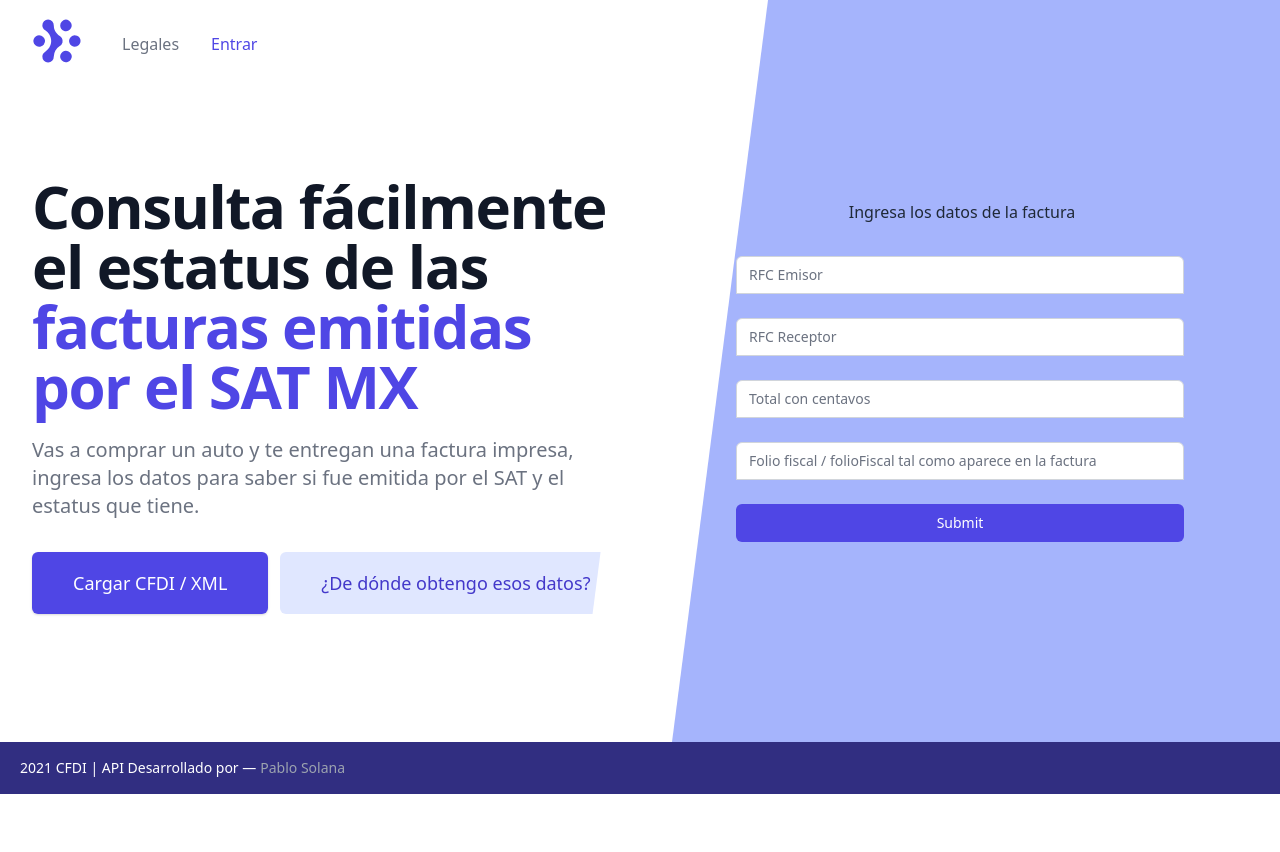
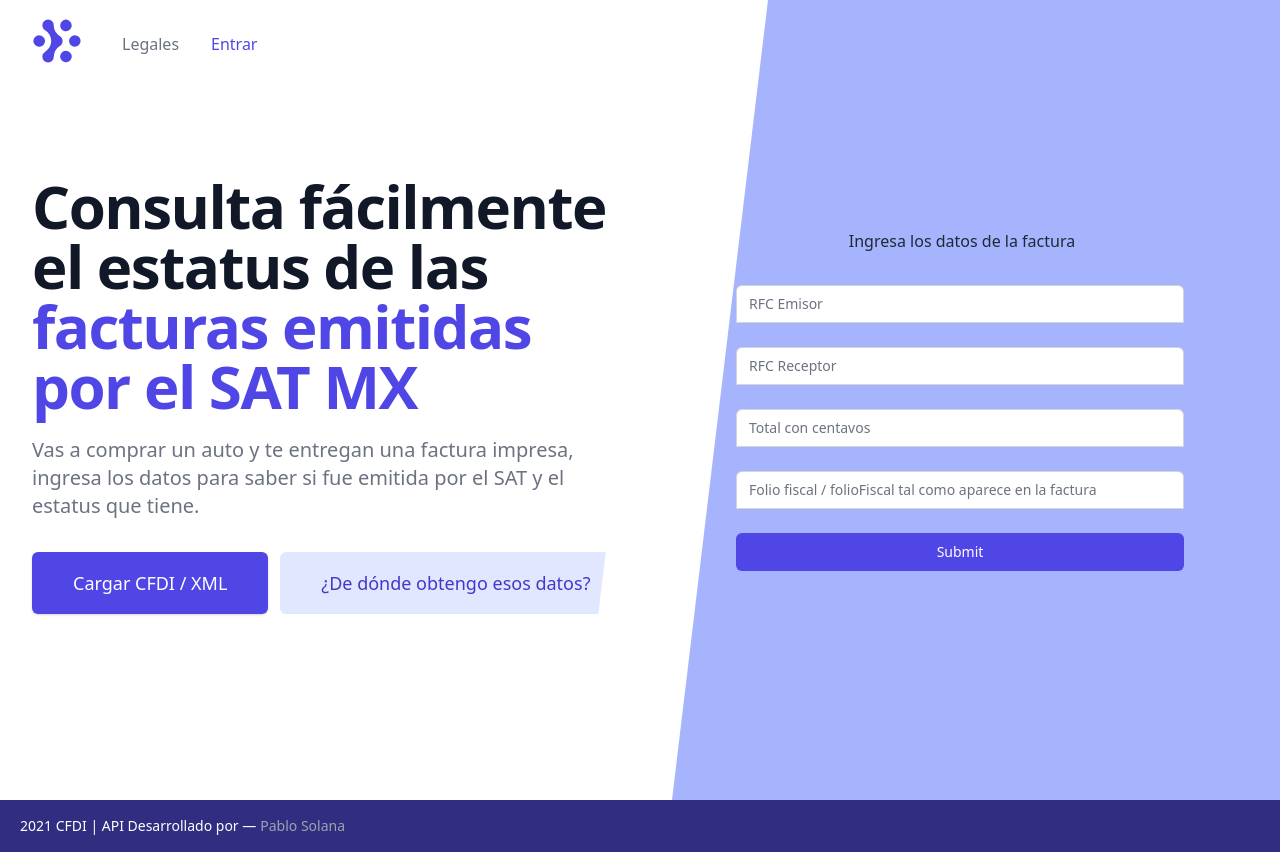
Before and after one commit to juanpablosolana/cfdiAPI, a Next.js app: page / in a window 1280 px wide. Before the commit the page ends 800 px from the top, so only its background shows below. Built offline with nearby package versions, Linux system fonts and the light colour scheme.

Commit message:
responsive ok

```diff
--- a/components/Header/index.js
+++ b/components/Header/index.js
@@ -13,11 +13,11 @@ const Header = () => {
  const [example, setExample] = useState('')
 
   return (
-    <div className="relative bg-white overflow-hidden max-h-screen">
+    <div className="relative bg-white overflow-hidden h-screen">
       <HelpInfo state={isOpen} setState={setIsOpen} setRfcEmisor={setRfcEmisor} setRfcReceprot={setRfcReceptor} setTotal={setTotal} setFolioFiscal={setFolioFiscal} setExample={setExample} />
       <div className="max-w-7xl mx-auto ">
         <div className="relative z-10 pb-8 bg-white sm:pb-16 md:pb-20 lg:max-w-2xl lg:w-full lg:pb-28 xl:pb-32">
-          <svg className="hidden lg:block absolute right-0 inset-y-0 h-full w-48 text-white transform translate-x-1/2" fill="currentColor" viewBox="0 0 100 100" preserveAspectRatio="none" aria-hidden="true">
+          <svg className="hidden lg:block absolute right-0 inset-y-0 h-screen w-48 text-white transform translate-x-1/2" fill="currentColor" viewBox="0 0 100 100" preserveAspectRatio="none" aria-hidden="true">
             <polygon points="50,0 100,0 50,100 0,100" />
           </svg>
 
```
